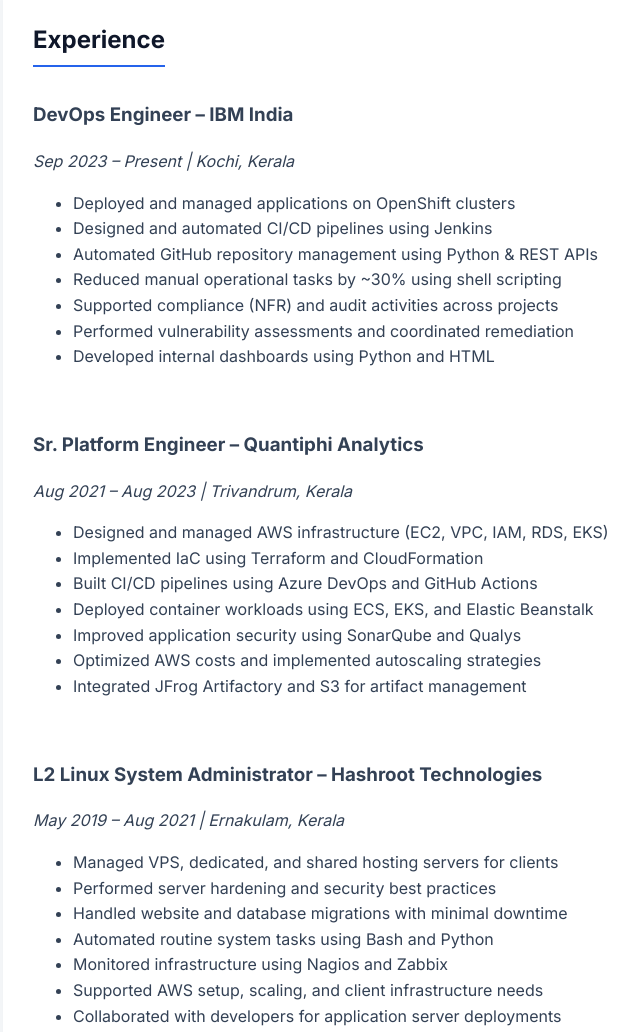
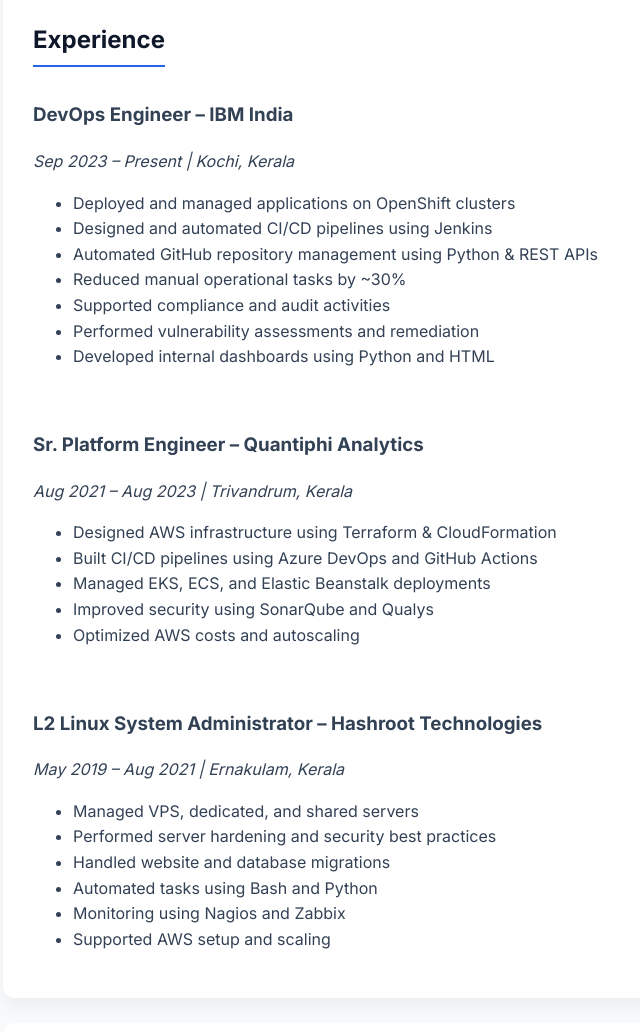
Before and after one commit to suneeshms96/bio, a plain HTML site: page index.html in a window 1280 px wide. Shown: the part 803-1835 px from the top of the page, without its empty margins (157-797 px from the left). Drawn offline with Linux system fonts and the light colour scheme.

Commit message:
Update index.html

```diff
--- a/index.html
+++ b/index.html
@@ -14,6 +14,7 @@
   --bg: #f8fafc;
   --card: #ffffff;
   --text: #334155;
+  --header-bg: none;
 }
 
 * {
@@ -28,7 +29,7 @@
   line-height: 1.6;
 }
 
-/* ===== HEADER WITH BACKGROUND IMAGE ===== */
+/* ===== HEADER ===== */
 header {
   position: relative;
   color: #fff;
@@ -37,14 +38,15 @@
   overflow: hidden;
 }
 
-/* Background image layer */
+/* Background image */
 header::before {
   content: "";
   position: absolute;
   inset: 0;
+  background-image: var(--header-bg);
   background-size: cover;
   background-position: center;
-  opacity: 0.25;
+  opacity: 0.22;
   z-index: 0;
 }
 
@@ -57,7 +59,7 @@
   z-index: 1;
 }
 
-/* Ensure content is above background layers */
+/* Keep content above layers */
 header > * {
   position: relative;
   z-index: 2;
@@ -174,7 +176,8 @@
   <h2>Professional Summary</h2>
   <p>
     DevOps Engineer with 6+ years of experience in cloud infrastructure,
-    automation, CI/CD pipelines, Kubernetes, and Linux system administration.
+    automation, CI/CD pipelines, Kubernetes, and Linux system administration
+    across hybrid cloud environments.
   </p>
 </section>
 
@@ -187,9 +190,9 @@
     <li>Deployed and managed applications on OpenShift clusters</li>
     <li>Designed and automated CI/CD pipelines using Jenkins</li>
     <li>Automated GitHub repository management using Python & REST APIs</li>
-    <li>Reduced manual operational tasks by ~30% using shell scripting</li>
-    <li>Supported compliance (NFR) and audit activities across projects</li>
-    <li>Performed vulnerability assessments and coordinated remediation</li>
+    <li>Reduced manual operational tasks by ~30%</li>
+    <li>Supported compliance and audit activities</li>
+    <li>Performed vulnerability assessments and remediation</li>
     <li>Developed internal dashboards using Python and HTML</li>
   </ul>
 
@@ -198,13 +201,11 @@
   <h3>Sr. Platform Engineer – Quantiphi Analytics</h3>
   <p><em>Aug 2021 – Aug 2023 | Trivandrum, Kerala</em></p>
   <ul>
-    <li>Designed and managed AWS infrastructure (EC2, VPC, IAM, RDS, EKS)</li>
-    <li>Implemented IaC using Terraform and CloudFormation</li>
+    <li>Designed AWS infrastructure using Terraform & CloudFormation</li>
     <li>Built CI/CD pipelines using Azure DevOps and GitHub Actions</li>
-    <li>Deployed container workloads using ECS, EKS, and Elastic Beanstalk</li>
-    <li>Improved application security using SonarQube and Qualys</li>
-    <li>Optimized AWS costs and implemented autoscaling strategies</li>
-    <li>Integrated JFrog Artifactory and S3 for artifact management</li>
+    <li>Managed EKS, ECS, and Elastic Beanstalk deployments</li>
+    <li>Improved security using SonarQube and Qualys</li>
+    <li>Optimized AWS costs and autoscaling</li>
   </ul>
 
   <br>
@@ -212,13 +213,12 @@
   <h3>L2 Linux System Administrator – Hashroot Technologies</h3>
   <p><em>May 2019 – Aug 2021 | Ernakulam, Kerala</em></p>
   <ul>
-    <li>Managed VPS, dedicated, and shared hosting servers for clients</li>
+    <li>Managed VPS, dedicated, and shared servers</li>
     <li>Performed server hardening and security best practices</li>
-    <li>Handled website and database migrations with minimal downtime</li>
-    <li>Automated routine system tasks using Bash and Python</li>
-    <li>Monitored infrastructure using Nagios and Zabbix</li>
-    <li>Supported AWS setup, scaling, and client infrastructure needs</li>
-    <li>Collaborated with developers for application server deployments</li>
+    <li>Handled website and database migrations</li>
+    <li>Automated tasks using Bash and Python</li>
+    <li>Monitoring using Nagios and Zabbix</li>
+    <li>Supported AWS setup and scaling</li>
   </ul>
 </section>
 
@@ -277,32 +277,23 @@
 © 2025 Suneesh M Suresh
 </footer>
 
-<!-- ================= JAVASCRIPT ================= -->
+<!-- ===== JAVASCRIPT ===== -->
 <script>
-/* Profile image loader */
+/* Load profile image */
 const profileImg = document.getElementById("profileImage");
 profileImg.src = "assets/profile.jpg";
 profileImg.onerror = () => {
   profileImg.src = "https://via.placeholder.com/170?text=Photo";
 };
 
-/* Header background image loader */
+/* Load header background image (CORRECT METHOD) */
 const header = document.getElementById("siteHeader");
-const bgImage = "assets/header-bg.jpg";
+header.style.setProperty(
+  "--header-bg",
+  "url('assets/header-bg.jpg')"
+);
 
-/* Dynamically inject bg image into ::before */
-header.style.setProperty("--header-bg", `url(${bgImage})`);
-
-/* Apply background using JS */
-const style = document.createElement("style");
-style.innerHTML = `
-  header::before {
-    background-image: url('${bgImage}');
-  }
-`;
-document.head.appendChild(style);
-
-/* Section fade-in */
+/* Fade-in animation */
 const sections = document.querySelectorAll("section");
 const observer = new IntersectionObserver(entries => {
   entries.forEach(entry => {
```
Lines whose indentation alone changed are shown as unchanged.
